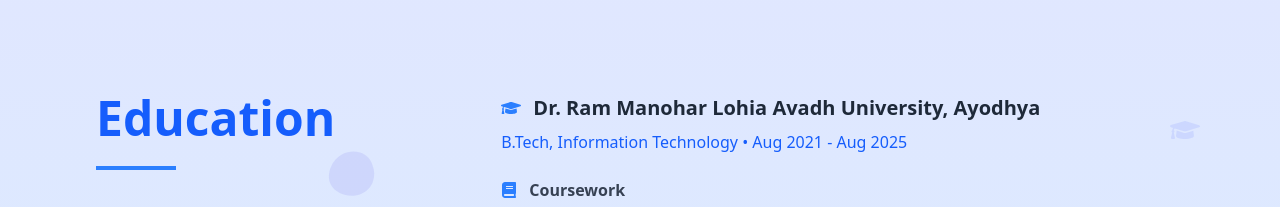
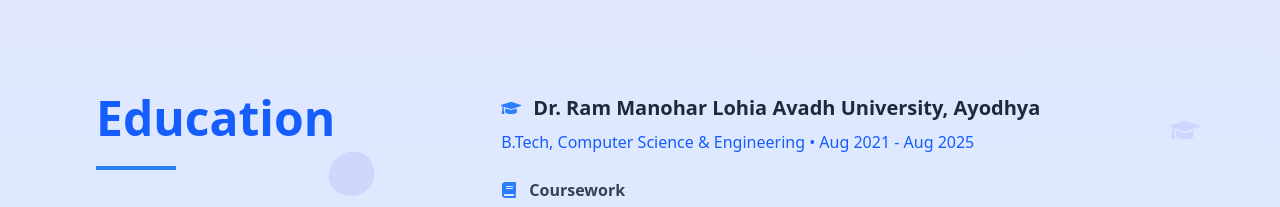
Before and after one commit to tabish-27/New-Portfolio, a React (Vite) app: page / in a window 1280 px wide. Shown: the part 2400-2607 px from the top of the page. Built offline with nearby package versions, Linux system fonts and the light colour scheme.

Commit message:
something update

```diff
--- a/src/Components/Pages/Education.jsx
+++ b/src/Components/Pages/Education.jsx
@@ -127,7 +127,7 @@
                 className="text-blue-600 dark:text-purple-400 mb-6 font-medium"
                 whileHover={{ x: 3 }}
               >
-                B.Tech, Information Technology • Aug 2021 - Aug 2025
+                B.Tech, Computer Science & Engineering • Aug 2021 - Aug 2025
               </motion.p>
 
               {/* Coursework Section */}
```
